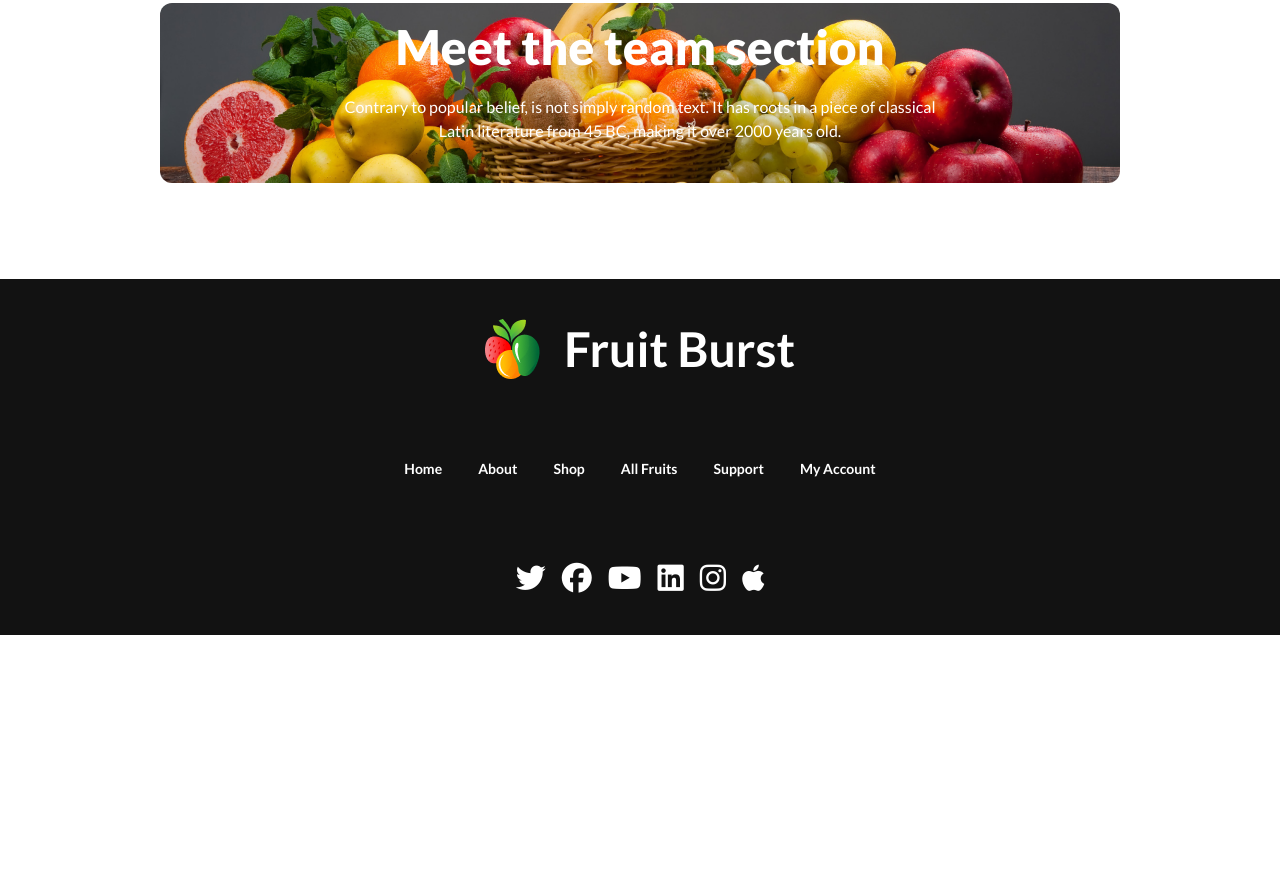
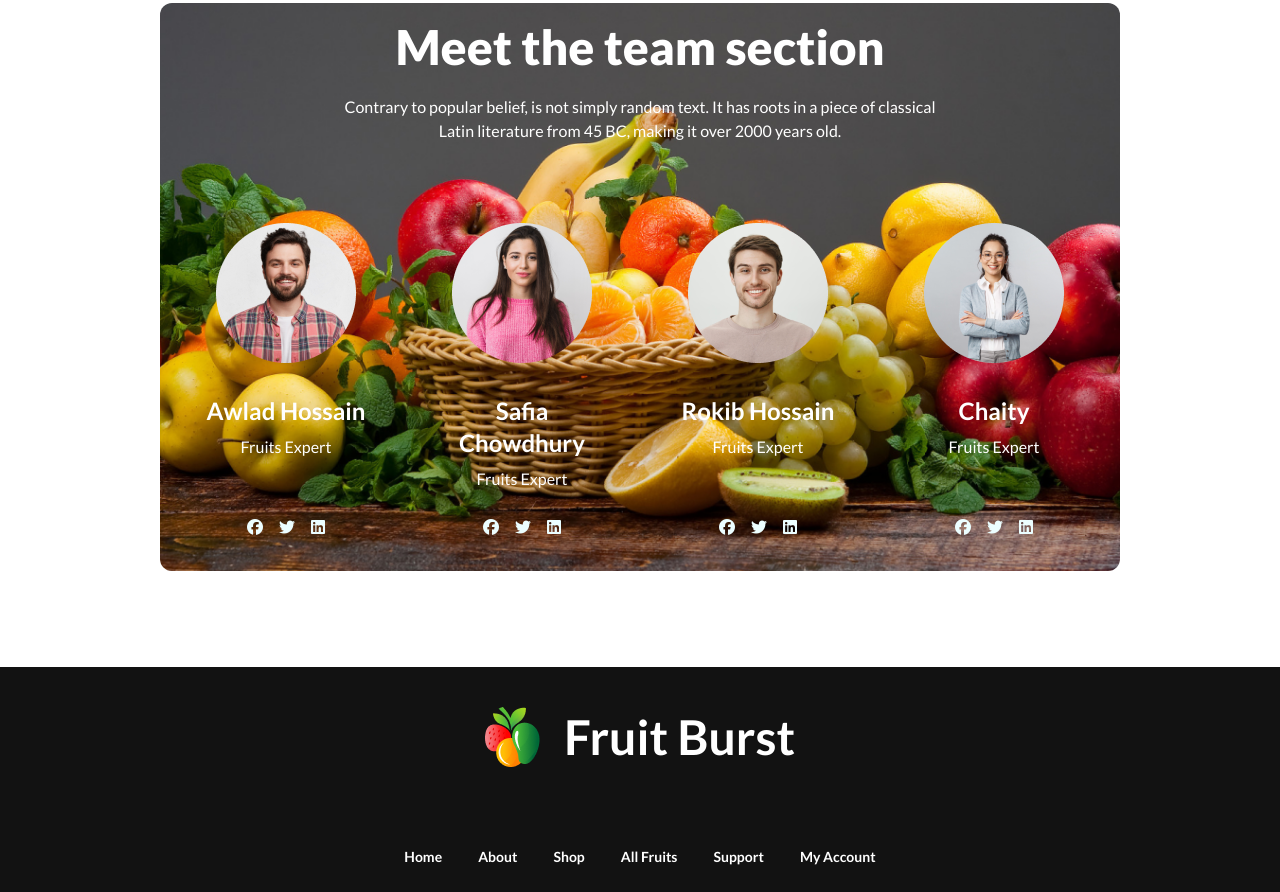
Before and after one commit to samiha782/fruit-burst, a plain HTML site: page index.html in a window 1280 px wide. Shown: the part 1891-2783 px from the top of the page. Before the commit the page ends 2526 px from the top, so only its background shows below. Drawn offline with nearby package versions, Linux system fonts and the light colour scheme.

Commit message:
added team section

```diff
--- a/index.html
+++ b/index.html
@@ -717,7 +717,68 @@
                 <p class="font-medium text-white mx-auto mt-6 max-w-[600px] mb-10 ">Contrary to popular belief, is not simply random text. It has roots in a piece of classical Latin literature from 45 BC, making it over 2000 years old.</p>
 
                 <!-- team persons -->
-                <div></div>
+                <div class="grid grid-cols-1 md:grid-flow-col lg:grid-cols-4 justify-items-center gap-2">
+                    <div class="card bg-transparent">
+                        <figure class="px-10 pt-10">
+                            <img class="rounded-xl" src="./images/member1.png" alt="">
+                        </figure>
+                        <div class="card-body items-center text-center">
+                            <h1 class="card-title text-white text-2xl font-bold">Awlad Hossain</h1>
+                            <p class="text-white font-medium mb-4">Fruits Expert</p>
+                            <div class="card-actions space-x-2 text-cyan-50">
+                                <a href=""><i class="fa-brands fa-facebook"></i></a>
+                                <a href=""><i class="fa-brands fa-twitter"></i></a>
+                                <a href=""><i class="fa-brands fa-linkedin"></i></a>
+                            </div>
+                        </div>
+                    </div>
+                    <!-- person 2 -->
+                    <div class="card bg-transparent">
+                        <figure class="px-10 pt-10">
+                            <img class="rounded-xl" src="./images/member2.png" alt="">
+                        </figure>
+                        <div class="card-body items-center text-center">
+                            <h1 class="card-title text-white text-2xl font-bold">Safia Chowdhury</h1>
+                            <p class="text-white font-medium mb-4">Fruits Expert</p>
+                            <div class="card-actions space-x-2 text-cyan-50">
+                                <a href=""><i class="fa-brands fa-facebook"></i></a>
+                                <a href=""><i class="fa-brands fa-twitter"></i></a>
+                                <a href=""><i class="fa-brands fa-linkedin"></i></a>
+                            </div>
+                        </div>
+                    </div>
+                    <!-- person 3 -->
+                    <div class="card bg-transparent">
+                        <figure class="px-10 pt-10">
+                            <img class="rounded-xl" src="./images/member3.png" alt="">
+                        </figure>
+                        <div class="card-body items-center text-center">
+                            <h1 class="card-title text-white text-2xl font-bold">Rokib Hossain</h1>
+                            <p class="text-white font-medium mb-4">Fruits Expert</p>
+                            <div class="card-actions space-x-2 text-cyan-50">
+                                <a href=""><i class="fa-brands fa-facebook"></i></a>
+                                <a href=""><i class="fa-brands fa-twitter"></i></a>
+                                <a href=""><i class="fa-brands fa-linkedin"></i></a>
+                            </div>
+                        </div>
+                    </div>
+                    <!-- person 4 -->
+                    <div class="card bg-transparent">
+                        <figure class="px-10 pt-10">
+                            <img class="rounded-xl" src="./images/member4.png" alt="">
+                        </figure>
+                        <div class="card-body items-center text-center">
+                            <h1 class="card-title text-white text-2xl font-bold">Chaity</h1>
+                            <p class="text-white font-medium mb-4">Fruits Expert</p>
+                            <div class="card-actions space-x-2 text-cyan-50">
+                                <a href=""><i class="fa-brands fa-facebook"></i></a>
+                                <a href=""><i class="fa-brands fa-twitter"></i></a>
+                                <a href=""><i class="fa-brands fa-linkedin"></i></a>
+                            </div>
+                        </div>
+                    </div>
+
+                </div>
             </div>
         </div>
         </section>
```
